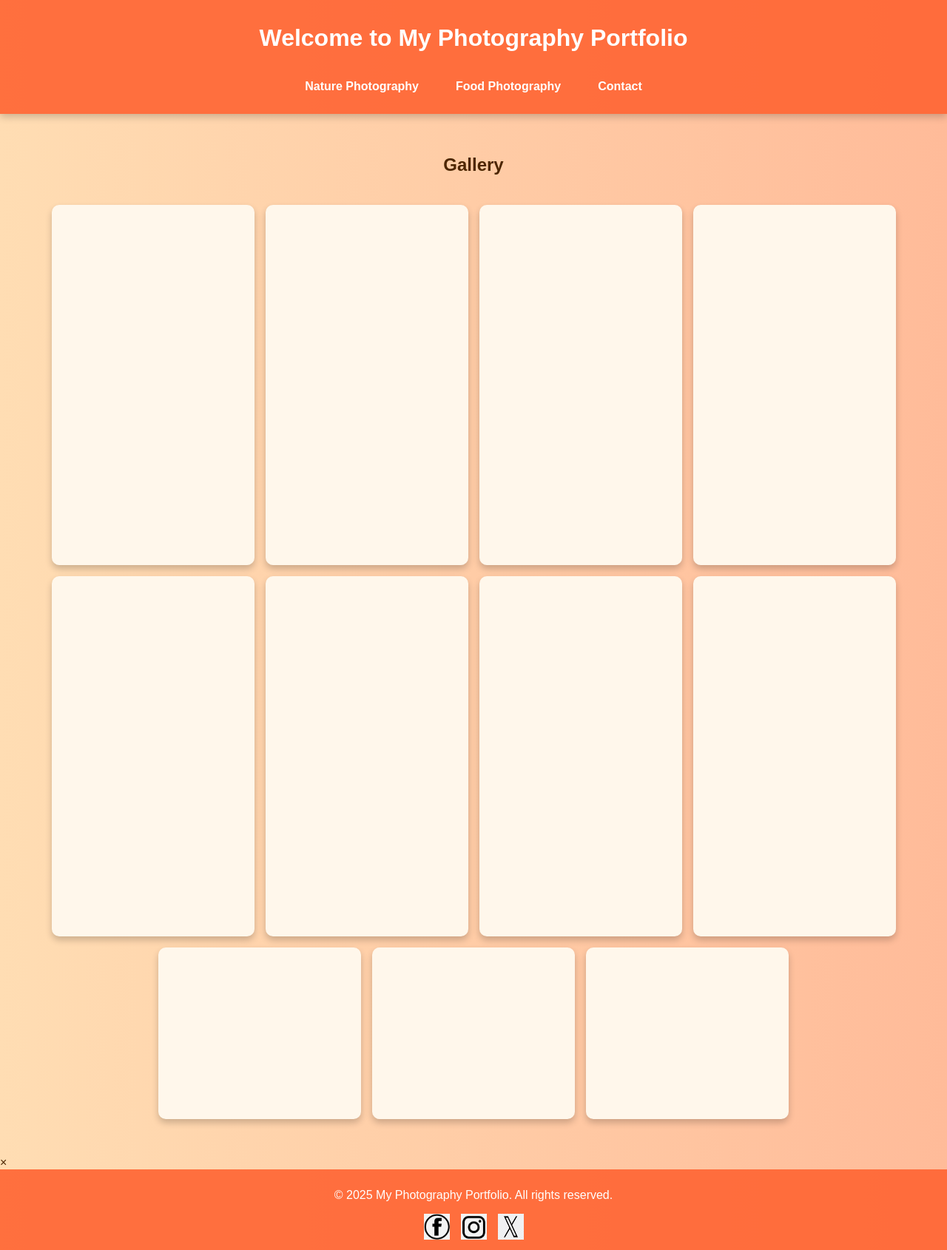
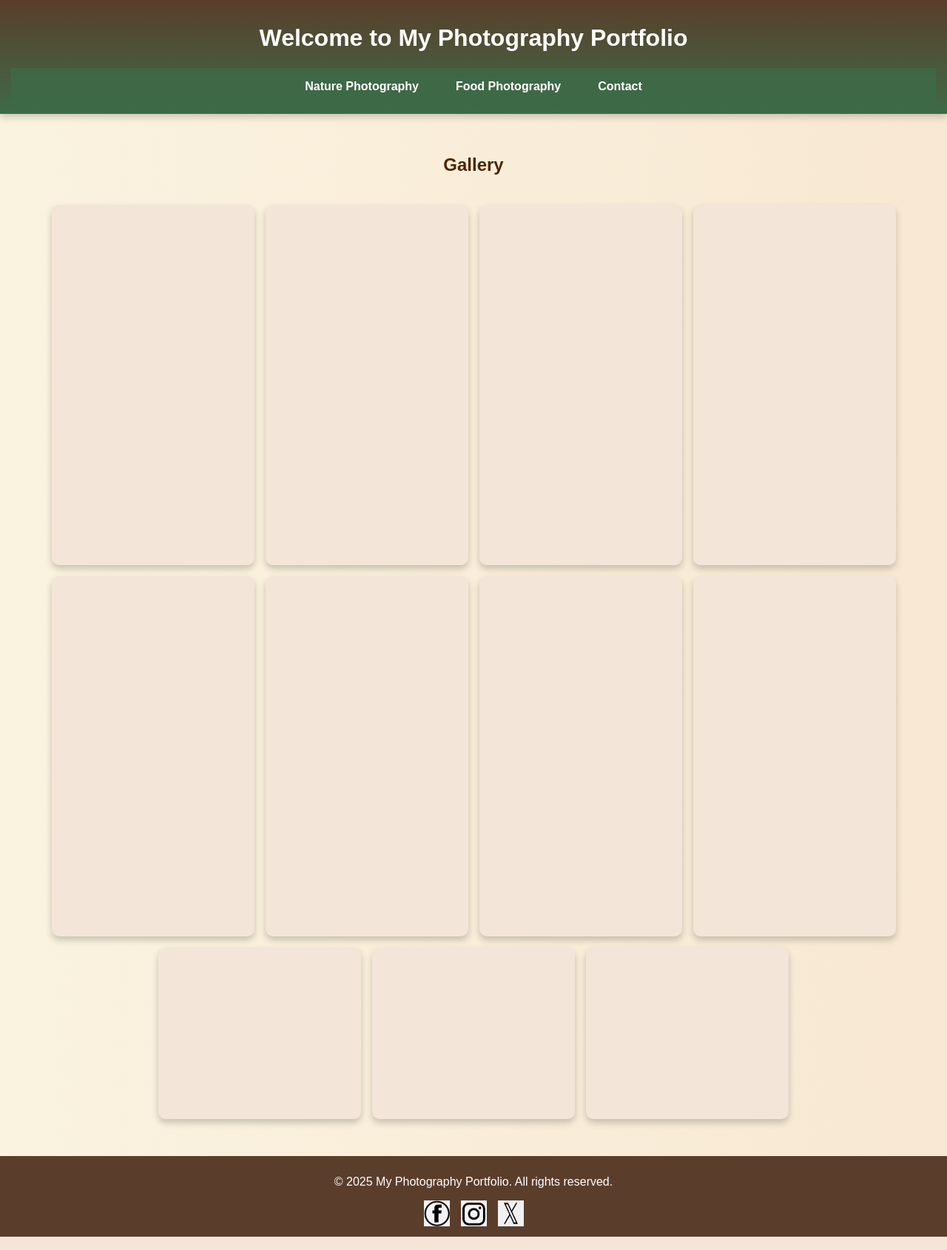
Before and after one commit to Sharon404/photography_portfolio, a Django app: page / in a window 1280 px wide. Shown: the whole page at 74% size. Run offline with Django 5.2, Linux system fonts and the light colour scheme; data comes from the database, SQL or seed files in the repository.

Commit message:
more files

```diff
--- /dev/null
+++ b/static/css/popup.css
@@ -0,0 +1,60 @@
+/* 🌟 Popup Modal Styles */
+.popup-modal {
+    display: none; /* Hidden by default */
+    position: fixed;
+    z-index: 1000;
+    left: 0;
+    top: 0;
+    width: 100%;
+    height: 100%;
+    background: rgba(0, 0, 0, 0.8); /* Dark overlay */
+    justify-content: center;
+    align-items: center;
+    flex-direction: column;
+}
+
+/* 🖼️ Image Styling */
+.popup-content {
+    max-width: 90%;
+    max-height: 80vh;
+    border-radius: 8px;
+    box-shadow: 0px 5px 15px rgba(255, 255, 255, 0.3);
+    animation: fadeIn 0.5s ease-in-out;
+}
+
+/* ❌ Close Button */
+.close {
+    position: absolute;
+    top: 15px;
+    right: 30px;
+    font-size: 30px;
+    font-weight: bold;
+    color: white;
+    cursor: pointer;
+}
+
+/* ⏪⏩ Navigation Buttons */
+#prev-btn, #next-btn {
+    position: absolute;
+    top: 50%;
+    transform: translateY(-50%);
+    background: rgba(255, 255, 255, 0.2);
+    color: white;
+    border: none;
+    padding: 10px 15px;
+    font-size: 24px;
+    cursor: pointer;
+}
+
+#prev-btn { left: 10px; }
+#next-btn { right: 10px; }
+
+#prev-btn:hover, #next-btn:hover {
+    background: rgba(255, 255, 255, 0.5);
+}
+
+/* 🔥 Fade-in Animation */
+@keyframes fadeIn {
+    from { opacity: 0; transform: scale(0.95); }
+    to { opacity: 1; transform: scale(1); }
+}
--- a/static/css/styles.css
+++ b/static/css/styles.css
@@ -1,7 +1,7 @@
-/* 🍑 Warm & Soft Background */
+/* 🌿🍂 Cozy Nature + Food Blend */
 body {
-    background: linear-gradient(to right, #ffddb3, #ffbb99); /* Matches Food & Contact pages */
-    color: #4D2600;
+    background: linear-gradient(to right, #FAF3E0, #F8E8D3); /* Soft cream + beige blend */
+    color: #4D2600; /* Deep brown for text */
     font-family: 'Poppins', sans-serif;
     margin: 0;
     padding: 0;
@@ -10,22 +10,27 @@ body {
     flex-direction: column;
 }
 
-/* 🔥 Sleeker Header */
+/* 🔥 Elegant Header */
+/* 🌿🍂 Blended Green & Brown Header */
+/* 🌿🍂 Blended Brown (Top) to Green (Bottom) Header */
 header {
     text-align: center;
-    background: rgba(255, 100, 50, 0.9); /* Consistent warm tone */
+    background: linear-gradient(to bottom, #5A3E2B, #3E6B48); /* Brown on top, Green on bottom */
     padding: 12px 15px;
     color: white;
     font-size: 16px;
     box-shadow: 0px 4px 10px rgba(0, 0, 0, 0.2);
 }
 
-/* 🌟 Elegant Navigation Bar */
+
+
+/* 🍃 Soft Green Navigation */
 nav {
     display: flex;
     justify-content: center;
     gap: 20px;
     margin-top: 5px;
+    background: rgba(62, 107, 72, 0.8); /* Softer green */
 }
 
 nav ul {
@@ -50,7 +55,7 @@ nav ul li a {
     position: relative;
 }
 
-/* 🎬 Cool Hover Effect */
+/* 🌿 Underline Hover Effect */
 nav ul li a::after {
     content: "";
     position: absolute;
@@ -67,14 +72,14 @@ nav ul li a:hover::after {
     transform: scaleX(1);
 }
 
-/* 📷 Gallery Section */
+/* 📷 Refined Gallery Section */
 #gallery {
     text-align: center;
     padding: 30px 20px;
-    margin-top: 5px; /* Adjusted for better spacing */
+    margin-top: 5px; /* Better spacing */
 }
 
-/* 🖼️ Updated Photo Cards */
+/* 🖼️ Photo Cards with Warm & Natural Colors */
 .gallery-container {
     display: flex;
     flex-wrap: wrap;
@@ -86,7 +91,7 @@ nav ul li a:hover::after {
 .photo-card {
     flex: 1 1 calc(25% - 15px);
     max-width: 250px;
-    background: #fff7eb; /* Warm tone instead of plain white */
+    background: #F3E5D8; /* Subtle beige tone */
     border-radius: 10px;
     box-shadow: 0px 5px 10px rgba(0, 0, 0, 0.2);
     text-align: center;
@@ -94,30 +99,34 @@ nav ul li a:hover::after {
     transition: transform 0.3s ease-in-out, box-shadow 0.3s ease-in-out;
 }
 
+/* 🖼️ Slightly Warmed-Up Image Styling */
 .photo-card img {
     width: 100%;
     border-radius: 8px;
-    filter: grayscale(100%); /* Full grayscale */
+    filter: grayscale(50%); /* Reduced grayscale for a soft natural feel */
     transition: filter 0.3s ease-in-out, transform 0.3s ease-in-out;
 }
-/* 🎨 Restore Color on Hover */
+
+/* 🌟 Restore Vibrancy on Hover */
 .photo-card:hover img {
     filter: grayscale(0%);
-    transform: scale(1.05); /* Slight zoom for effect */
+    transform: scale(1.05);
 }
 
-/* 🎬 Restore Color When Clicked */
+/* 🌟 Restore Vibrancy When Clicked */
 .photo-card img:active {
     filter: grayscale(0%);
-    transform: scale(1.1); /* Slight increase when clicked */
+    transform: scale(1.1);
 }
+
+/* 🍂 Cozy Text Under Images */
 .photo-card p {
     color: #4D2600;
     font-weight: bold;
     margin-top: 5px;
 }
 
-/* 🌟 Smooth Hover Effects */
+/* 🍃 Smooth Photo Card Hover */
 .photo-card:hover {
     transform: scale(1.05);
     box-shadow: 0px 10px 20px rgba(0, 0, 0, 0.3);
@@ -149,17 +158,17 @@ nav ul li a:hover::after {
     border-radius: 10px;
 }
 
-/* 🔽 Footer */
+/* 🍂 Elegant Footer */
 footer {
     margin-top: auto;
     text-align: center;
     padding: 10px;
-    background: rgba(255, 100, 50, 0.9);
+    background: #5A3E2B; /* Deep brown */
     color: white;
     font-size: 16px;
 }
 
-/* 🔽 Footer Icons */
+/* 📱 Footer Icons */
 .social-icons {
     display: flex;
     justify-content: center;
@@ -167,7 +176,7 @@ footer {
     margin-top: 10px;
 }
 
-/* 🔹 Consistent Icon Size */
+/* 📷 Consistent Icon Sizing */
 .social-icons img {
     width: 35px;
     height: 35px;
--- a/templates/gallery.html
+++ b/templates/gallery.html
@@ -6,6 +6,7 @@
     <meta name="viewport" content="width=device-width, initial-scale=1.0">
     <title>Photography Portfolio</title>
     <link rel="stylesheet" href="{% static 'css/styles.css' %}">
+    <link rel="stylesheet" href="{% static 'css/popup.css' %}">
 </head>
 <body>
     <header>
@@ -34,10 +35,12 @@
     </section>
 
     <!-- Fullscreen Popup Modal -->
-    <div id="popup-modal" class="popup-modal">
-        <span class="close">&times;</span>
-        <img class="popup-content" id="popup-image">
-    </div>
+<div id="popup-modal" class="popup-modal">
+    <span class="close">&times;</span>
+    <button id="prev-btn">&#10094;</button> <!-- Left arrow -->
+    <img class="popup-content" id="popup-image">
+    <button id="next-btn">&#10095;</button> <!-- Right arrow -->
+</div>
 
     <footer>
         <p>© 2025 My Photography Portfolio. All rights reserved.</p>
@@ -56,6 +59,8 @@
     </div>
 </div>
 
+    {% include 'popup_modal.html' %}
     <script src="{% static 'js/script.js' %}" defer></script>
+    <script src="{% static 'js/popup.js' %}" defer></script>
 </body>
 </html>
--- /dev/null
+++ b/templates/popup_modal.html
@@ -0,0 +1,10 @@
+<!-- popup_modal.html -->
+<div id="popup-modal" class="popup-modal">
+    <span class="close">&times;</span>
+    <img class="popup-content" id="popup-image">
+    <p id="popup-caption"></p>
+
+    <!-- Navigation Buttons -->
+    <button id="prev-btn">&#10094;</button>
+    <button id="next-btn">&#10095;</button>
+</div>
```
Also changed, not shown: static/css/contact.css (+15 -19 lines), static/css/food.css (+14 -12 lines), static/js/popup.js (added, +70 -0 lines), templates/food.html (+9 -3 lines).
